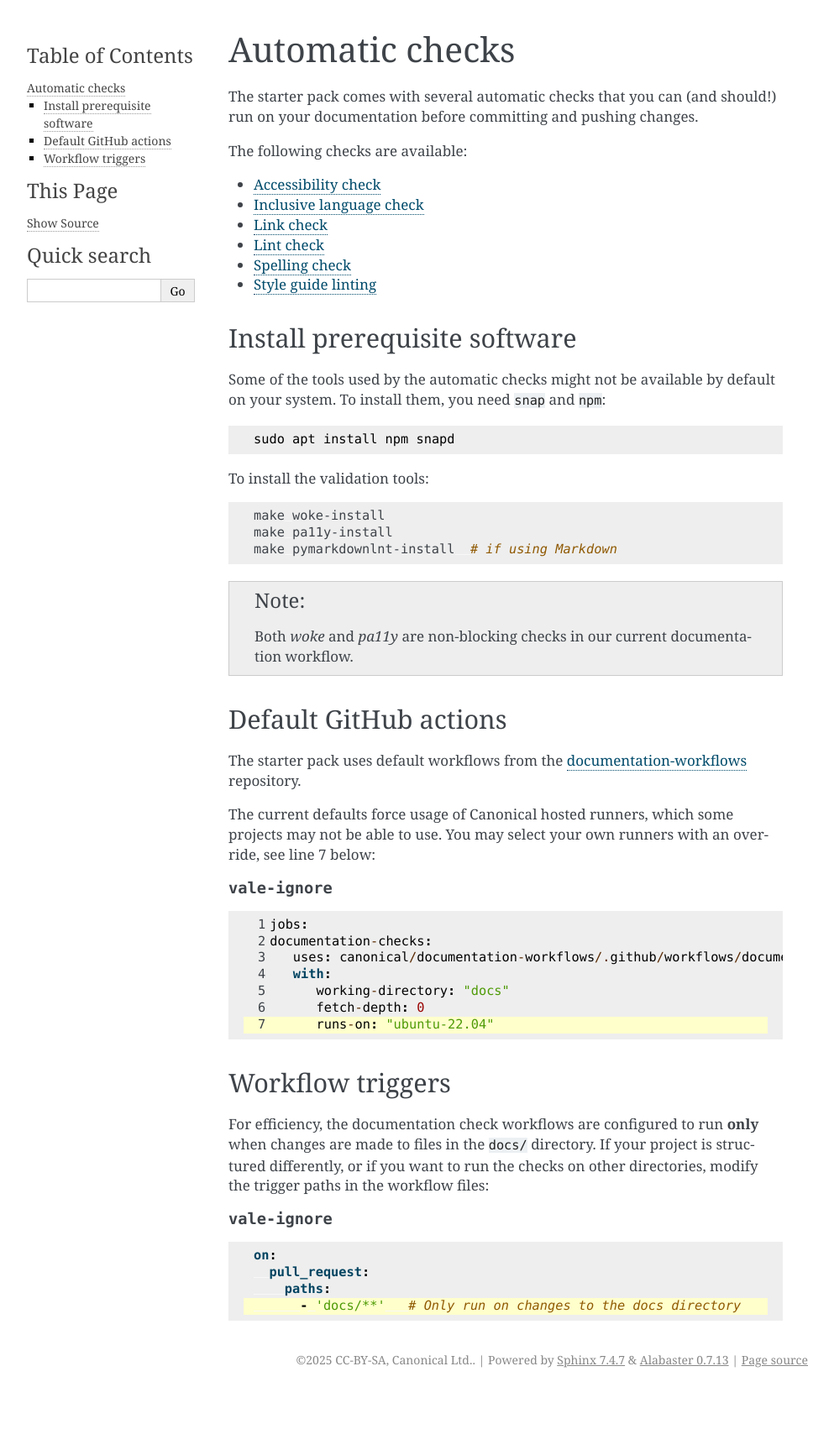
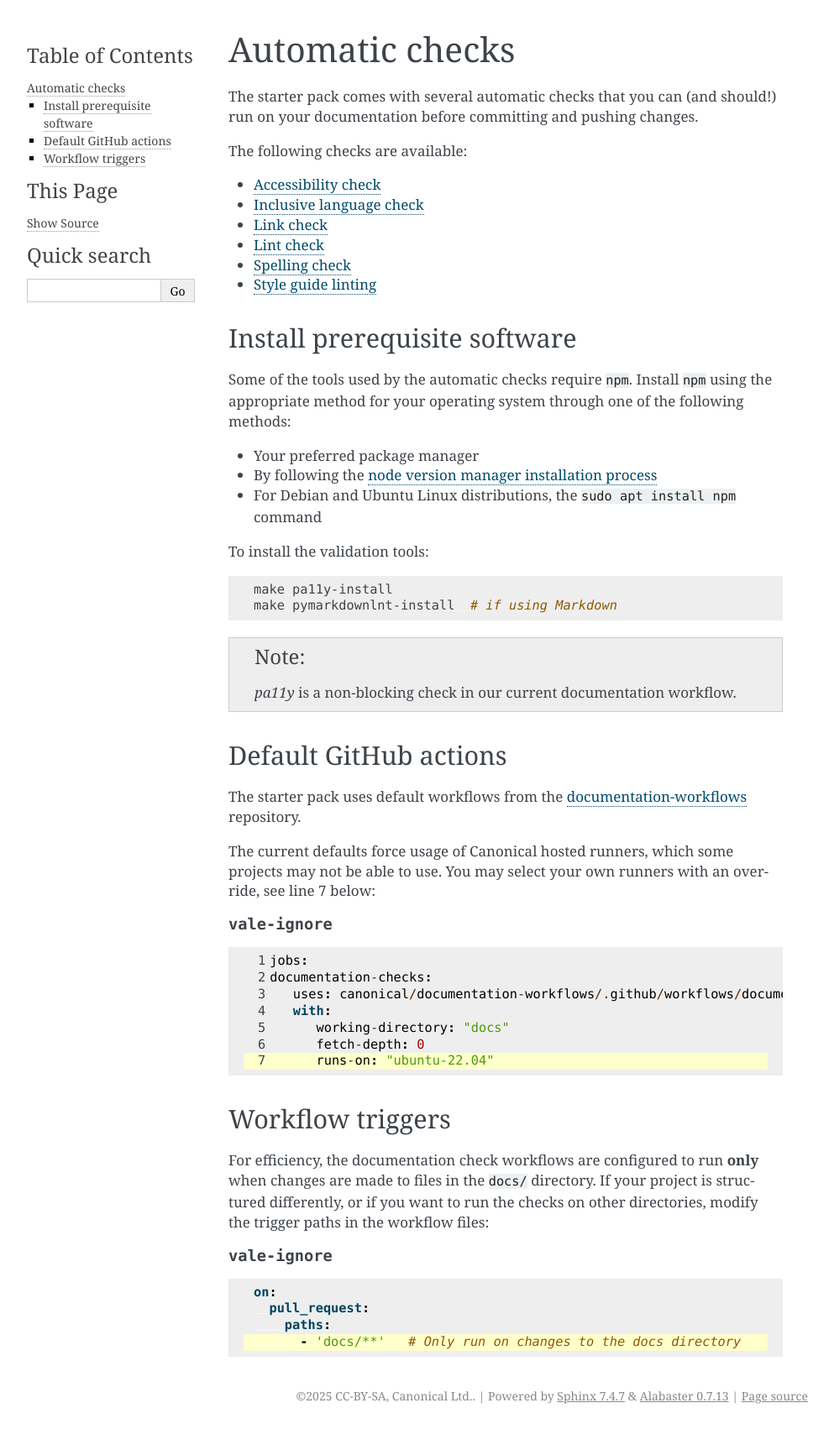
Before and after one commit to canonical/sphinx-docs-starter-pack, a Sphinx documentation site: the page built from docs/reference/automatic_checks.rst, in a window 1280 px wide. Shown: the whole page at 84% size, without its empty margins (148-1141 px from the left). Built offline with Sphinx 7.4.7, drawn with Linux system fonts in a browser that asks for light colours; pages that are not in the unit, such as notebooks, are missing from menus; before the commit the page ends 1659 px from its top, so only the background shows below that.

Commit message:
Update woke prereqs in automatic checks doc (#416)
* docs: update automatic_checks.rst

* fix: update automatic_checks.rst remove woke prereqs

* fix: update automatic_checks.rst make list distinction more clear

* fix: update automatic_checks.rst fix code block formatting

* fix: update automatic_checks.rst punctuation

* fix: update docs/reference/automatic_checks.rst typo

Co-authored-by: Sara <sara.feijoo@canonical.com>

* fix: include suggestions to pr for automatic_checks.rst

---------

Co-authored-by: Sara <sara.feijoo@canonical.com>

```diff
--- a/docs/reference/automatic_checks.rst
+++ b/docs/reference/automatic_checks.rst
@@ -16,22 +16,22 @@ The following checks are available:
 Install prerequisite software
 -----------------------------
 
-Some of the tools used by the automatic checks might not be available by default on your system.
-To install them, you need ``snap`` and ``npm``::
+Some of the tools used by the automatic checks require ``npm``. Install ``npm`` using the appropriate method for your operating system through one of the following methods:
 
-   sudo apt install npm snapd
+* Your preferred package manager
+* By following the `node version manager installation process <https://docs.npmjs.com/downloading-and-installing-node-js-and-npm#using-a-node-version-manager-to-install-nodejs-and-npm>`_
+* For Debian and Ubuntu Linux distributions, the ``sudo apt install npm`` command
 
 To install the validation tools:
 
 .. code-block:: bash
 
-   make woke-install
    make pa11y-install
    make pymarkdownlnt-install  # if using Markdown
 
 .. note::
 
-   Both `woke` and `pa11y` are non-blocking checks in our current documentation workflow.
+   `pa11y` is a non-blocking check in our current documentation workflow.
 
 Default GitHub actions
 ----------------------
```
